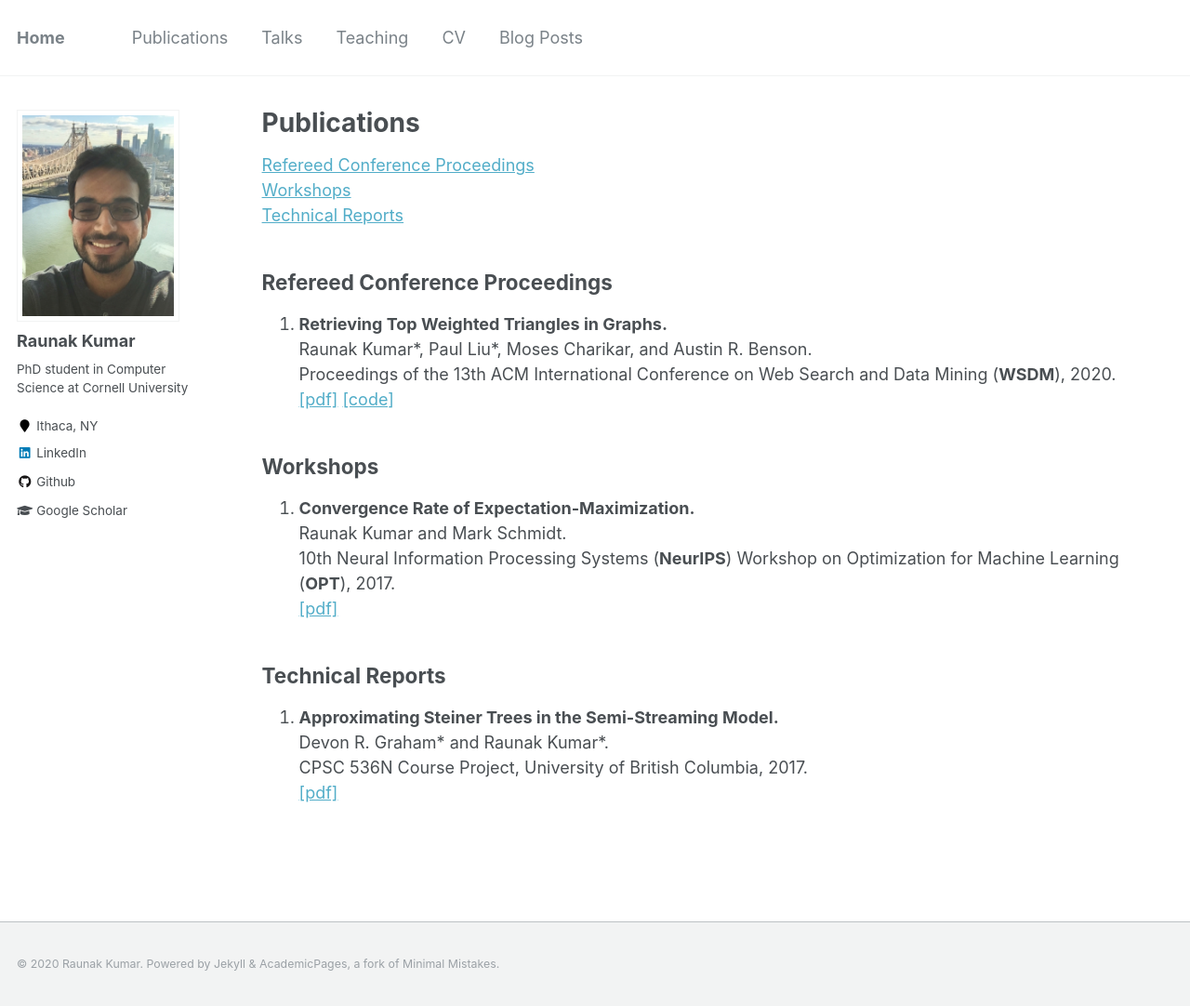
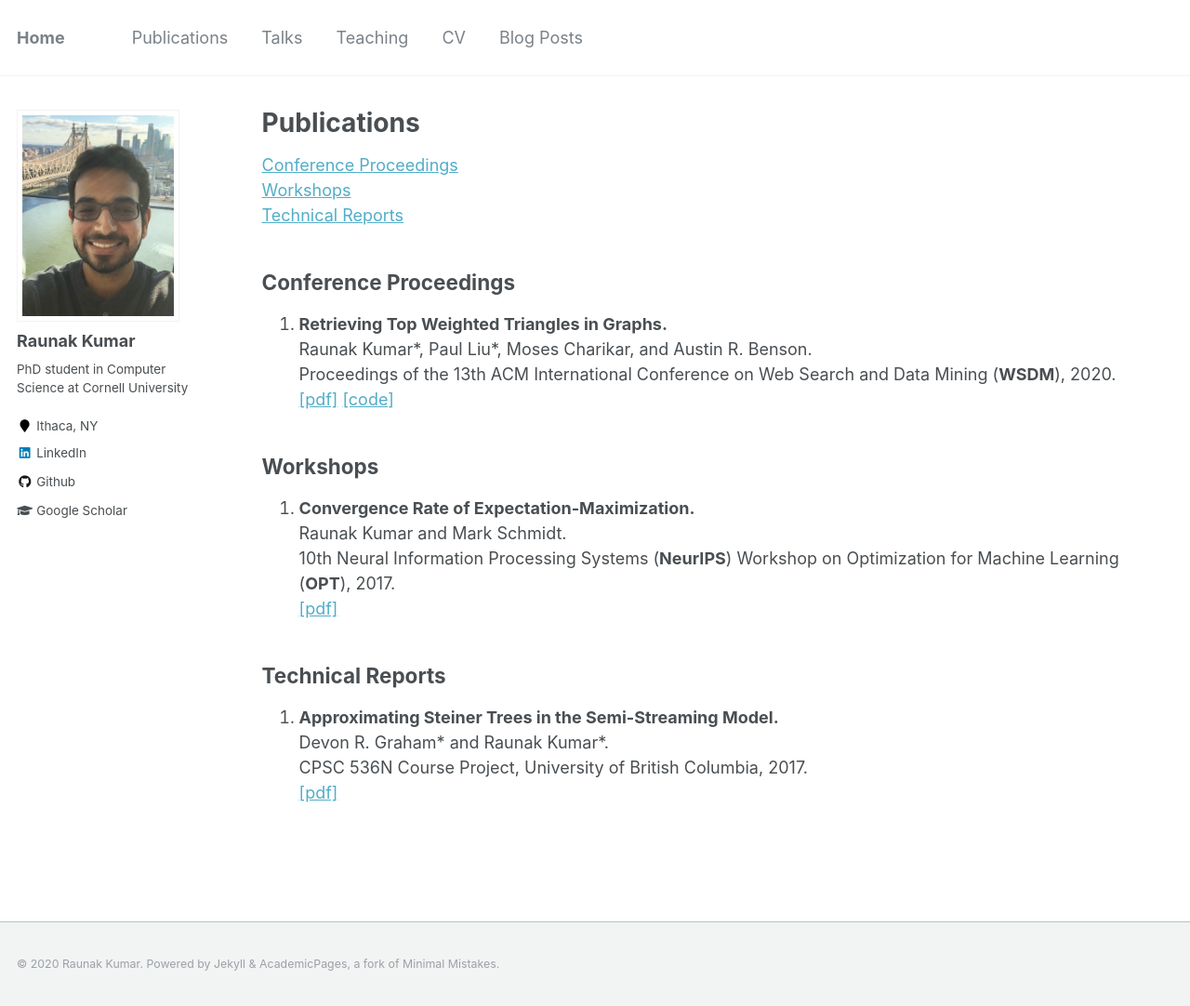
Before and after one commit to raunakkmr/raunakkmr.github.io, a Jekyll site: the page built from _pages/publications.md, in a window 1280 px wide and 1082 px high. Shown: the whole window at 93% size. Built offline with Jekyll 4.4.1, drawn with Linux system fonts in a browser that asks for light colours.

Commit message:
Update publications.md

```diff
--- a/_pages/publications.md
+++ b/_pages/publications.md
@@ -5,11 +5,11 @@ permalink: /publications/
 author_profile: true
 ---
 
-[Refereed Conference Proceedings](#refereed-conference-proceedings)
+[Conference Proceedings](#refereed-conference-proceedings)
 [Workshops](#workshops)
 [Technical Reports](#technical-reports)
 
-## Refereed Conference Proceedings
+## Conference Proceedings
 
 1. **Retrieving Top Weighted Triangles in Graphs.**
    Raunak Kumar\*, Paul Liu\*, Moses Charikar, and Austin R. Benson.
```
